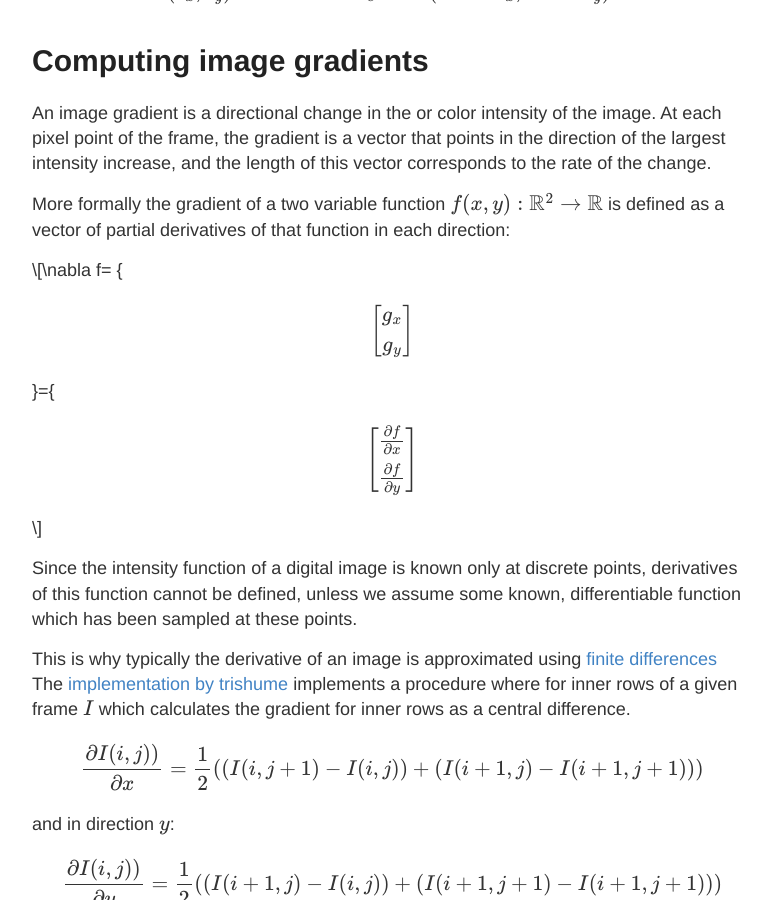
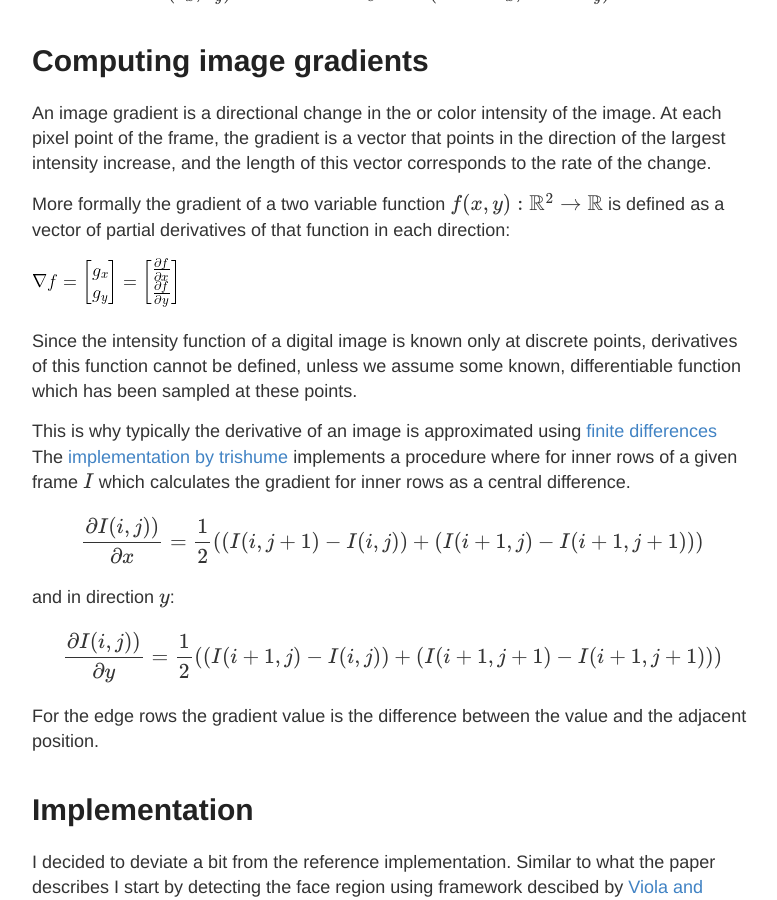
Before and after one commit to fbielejec/fbielejec.github.io, a Jekyll site: the page built from _posts/2020-07-01-rust-opencv-eye-center-localisation.md, in a window 1280 px wide and 900 px high, scrolled down 1230 px. Shown: the whole window, without its empty margins (248-1025 px from the left). Built offline with Jekyll 4.4.1, drawn with Linux system fonts in a browser that asks for light colours; formulas are drawn with MathJax 3; comment, search, counter and statistics services are not loaded.

Commit message:
eq does not render

````diff
--- a/_posts/2020-07-01-rust-opencv-eye-center-localisation.md
+++ b/_posts/2020-07-01-rust-opencv-eye-center-localisation.md
@@ -43,7 +43,8 @@ At each pixel point of the frame, the gradient is a vector that points in the di
 
 More formally the gradient of a two variable function $$f(x,y):\mathbb{R}^2\rightarrow \mathbb{R}$$ is defined as a vector of partial derivatives of that function in each direction:
 
-$$\nabla f= {\begin{bmatrix}g_{x}\\g_{y}\end{bmatrix}}={\begin{bmatrix}{\frac {\partial f}{\partial x}}\\{\frac {\partial f}{\partial y}}\end{bmatrix}$$
+<!-- $$\nabla f = {\begin{bmatrix}g_{x}\\g_{y}\end{bmatrix}}={\begin{bmatrix}{\frac {\partial f}{\partial x}}\\{\frac {\partial f}{\partial y}}\end{bmatrix}$$ -->
+![_config.yml]({{ site.baseurl }}/images/2020-07-01-rust-opencv-eye-center-localisation/CodeCogsEqn.gif)
 
 Since the intensity function of a digital image is known only at discrete points, derivatives of this function cannot be defined, unless we assume some known, differentiable function which has been sampled at these points.
 
@@ -63,7 +64,6 @@ For the edge rows the gradient value is the difference between the value and the
 
 I decided to deviate a bit from the reference implementation.
 Similar to what the paper describes I start by detecting the face region using framework descibed by [Viola and Jones, 2004](https://www.researchgate.net/publication/220660094_Robust_Real-Time_Face_Detection):
-
 
 ```rust
 let face_detector_name : &str = "/opt/opencv/opencv-4.2.0/data/haarcascades/haarcascade_frontalface_alt.xml";
@@ -128,10 +128,10 @@ The same repository contains the working code, as well as instructions on instal
 
 Here is a video of the algorithm in action:
 
-<video width="640" height="480" controls="controls">
+<video width="640" height="480" controls="controls" poster="{{ site.baseurl }}/images/2020-07-01-rust-opencv-eye-center-localisation/screenshot.mp4">
   <source src="{{ site.baseurl }}/images/2020-07-01-rust-opencv-eye-center-localisation/screencast.mp4" type="video/mp4">
+    Your browser does not support the video tag.
 </video>
-
 
 <!-- <video src="http://s3.imathis.com/video/zero-to-fancy-buttons.mp4" poster="http://s3.imathis.com/video/zero-to-fancy-buttons.png" width="320" height="200" controls preload></video> -->
 
````
Also changed, not shown: images/2020-07-01-rust-opencv-eye-center-localisation/CodeCogsEqn.gif (added), 1 other file.
